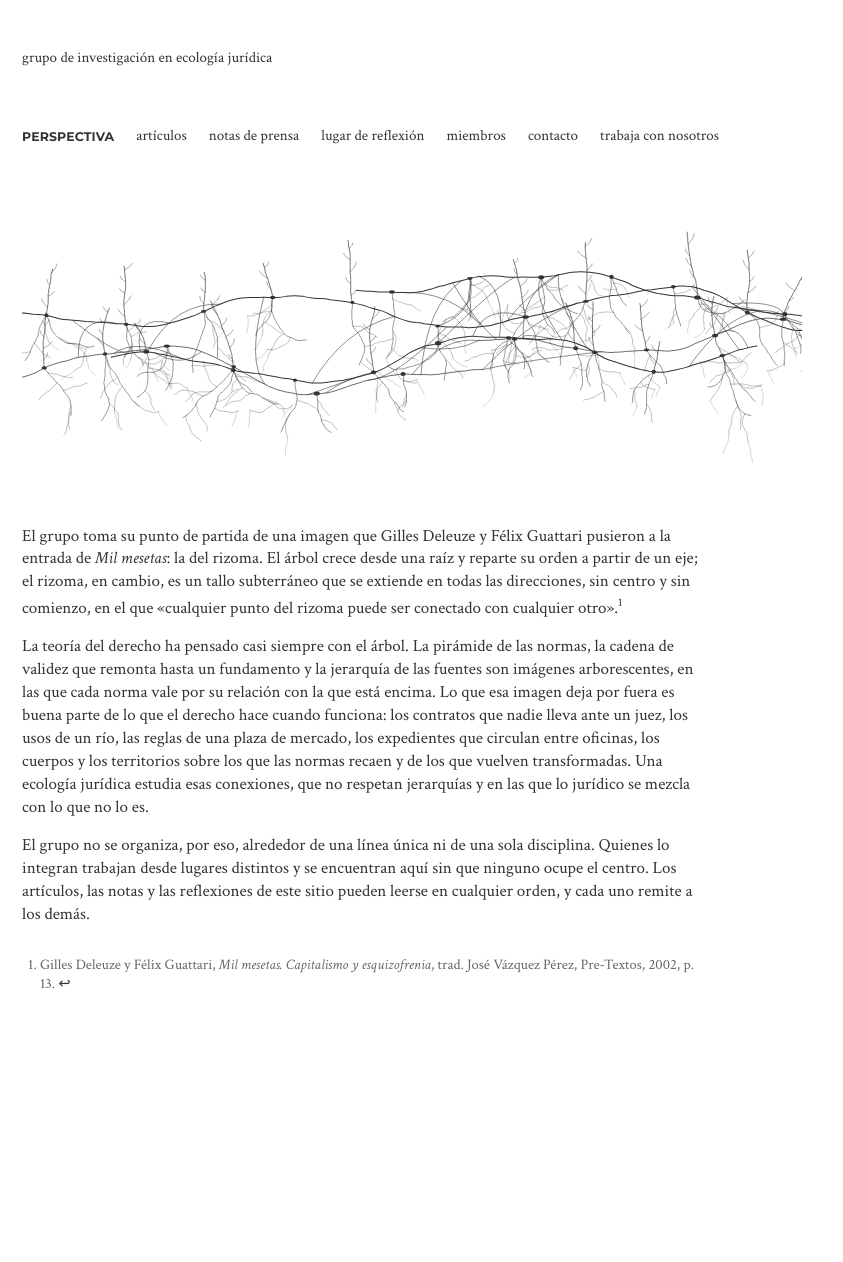
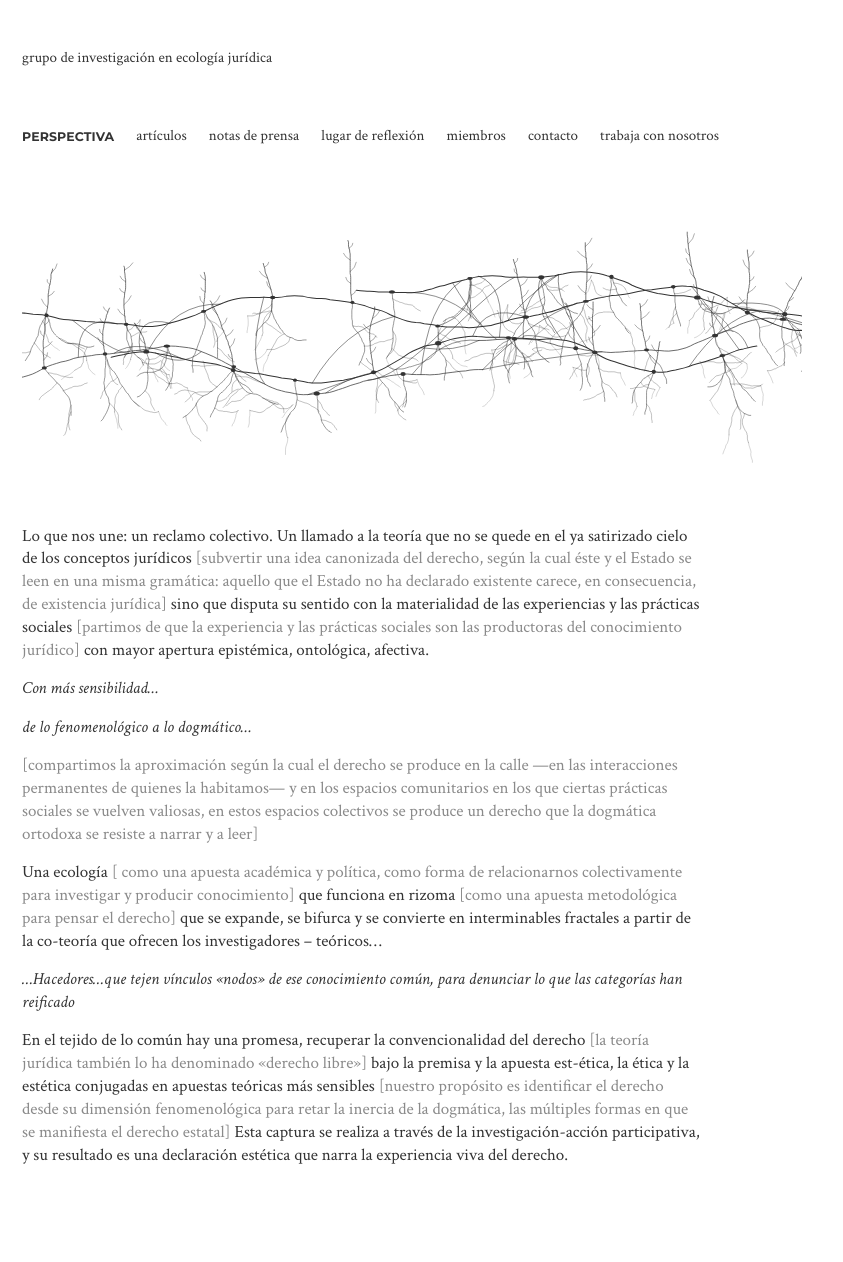
Before and after one commit to lorenzoriano8-png/grupo-de-investigacion-en-ecologia-juridica, a Jekyll site: the page built from index.html, in a window 1280 px wide. Shown: the whole page, without its empty margins (0-843 px from the left). Built offline with Jekyll 4.4.1, drawn with Linux system fonts in a browser that asks for light colours; before the commit the page ends 1087 px from its top, so only the background shows below that.

Commit message:
Add files via upload

```diff
--- a/_data/sitio.yml
+++ b/_data/sitio.yml
@@ -2,13 +2,19 @@ nombre: Grupo de Investigación en Ecología Jurídica
 institucion: "[Institución]"
 
 perspectiva: |
-  El grupo toma su punto de partida de una imagen que Gilles Deleuze y Félix Guattari pusieron a la entrada de *Mil mesetas*: la del rizoma. El árbol crece desde una raíz y reparte su orden a partir de un eje; el rizoma, en cambio, es un tallo subterráneo que se extiende en todas las direcciones, sin centro y sin comienzo, en el que «cualquier punto del rizoma puede ser conectado con cualquier otro».[^1]
+  Lo que nos une: un reclamo colectivo. Un llamado a la teoría que no se quede en el ya satirizado cielo de los conceptos jurídicos [subvertir una idea canonizada del derecho, según la cual éste y el Estado se leen en una misma gramática: aquello que el Estado no ha declarado existente carece, en consecuencia, de existencia jurídica] sino que disputa su sentido con la materialidad de las experiencias y las prácticas sociales [partimos de que la experiencia y las prácticas sociales son las productoras del conocimiento jurídico] con mayor apertura epistémica, ontológica, afectiva.
 
-  La teoría del derecho ha pensado casi siempre con el árbol. La pirámide de las normas, la cadena de validez que remonta hasta un fundamento y la jerarquía de las fuentes son imágenes arborescentes, en las que cada norma vale por su relación con la que está encima. Lo que esa imagen deja por fuera es buena parte de lo que el derecho hace cuando funciona: los contratos que nadie lleva ante un juez, los usos de un río, las reglas de una plaza de mercado, los expedientes que circulan entre oficinas, los cuerpos y los territorios sobre los que las normas recaen y de los que vuelven transformadas. Una ecología jurídica estudia esas conexiones, que no respetan jerarquías y en las que lo jurídico se mezcla con lo que no lo es.
+  *Con más sensibilidad...*
 
-  El grupo no se organiza, por eso, alrededor de una línea única ni de una sola disciplina. Quienes lo integran trabajan desde lugares distintos y se encuentran aquí sin que ninguno ocupe el centro. Los artículos, las notas y las reflexiones de este sitio pueden leerse en cualquier orden, y cada uno remite a los demás.
+  *de lo fenomenológico a lo dogmático...*
 
-  [^1]: Gilles Deleuze y Félix Guattari, *Mil mesetas. Capitalismo y esquizofrenia*, trad. José Vázquez Pérez, Pre-Textos, 2002, p. 13.
+  [compartimos la aproximación según la cual el derecho se produce en la calle ---en las interacciones permanentes de quienes la habitamos--- y en los espacios comunitarios en los que ciertas prácticas sociales se vuelven valiosas, en estos espacios colectivos se produce un derecho que la dogmática ortodoxa se resiste a narrar y a leer]
+
+  Una ecología [ como una apuesta académica y política, como forma de relacionarnos colectivamente para investigar y producir conocimiento] que funciona en rizoma [como una apuesta metodológica para pensar el derecho] que se expande, se bifurca y se convierte en interminables fractales a partir de la co-teoría que ofrecen los investigadores -- teóricos...
+
+  *...Hacedores...que tejen vínculos "nodos" de ese conocimiento común, para denunciar lo que las categorías han reificado*
+
+  En el tejido de lo común hay una promesa, recuperar la convencionalidad del derecho [la teoría jurídica también lo ha denominado "derecho libre"] bajo la premisa y la apuesta est-ética, la ética y la estética conjugadas en apuestas teóricas más sensibles [nuestro propósito es identificar el derecho desde su dimensión fenomenológica para retar la inercia de la dogmática, las múltiples formas en que se manifiesta el derecho estatal] Esta captura se realiza a través de la investigación-acción participativa, y su resultado es una declaración estética que narra la experiencia viva del derecho.
 
 contacto:
   correo: "[correo del grupo]"
--- a/assets/estilo.css
+++ b/assets/estilo.css
@@ -52,3 +52,6 @@ sup a{font-size:12px}
   header{margin-bottom:44px}
   .brand{margin-bottom:34px}
 }
+
+/* Glosas: los pasajes entre corchetes del texto de perspectiva */
+.glosa{color:#8a8a8a}
--- a/index.html
+++ b/index.html
@@ -3,4 +3,5 @@ layout: default
 seccion: inicio
 ---
 <img class="rizoma" src="{{ '/assets/rizoma.svg' | relative_url }}" alt="Dibujo de un rizoma: tallos que se extienden en horizontal, se cruzan y echan raíces y brotes desde cada nudo.">
-<div class="perspectiva">{{ site.data.sitio.perspectiva | markdownify }}</div>
+{%- comment -%} Los pasajes entre corchetes se muestran como glosas. {%- endcomment -%}
+<div class="perspectiva">{{ site.data.sitio.perspectiva | markdownify | replace: "[", '<span class="glosa">[' | replace: "]", "]</span>" }}</div>
```
